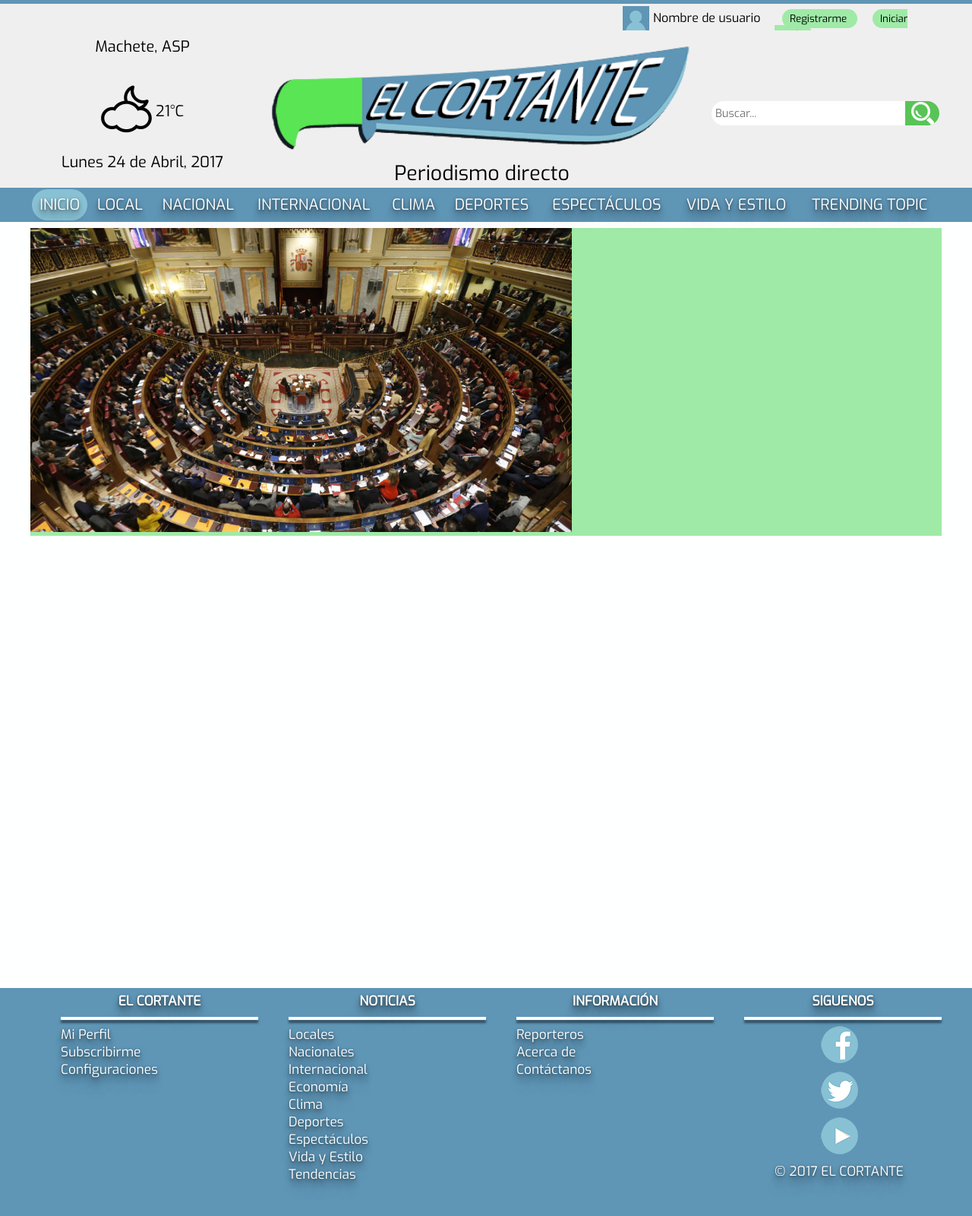
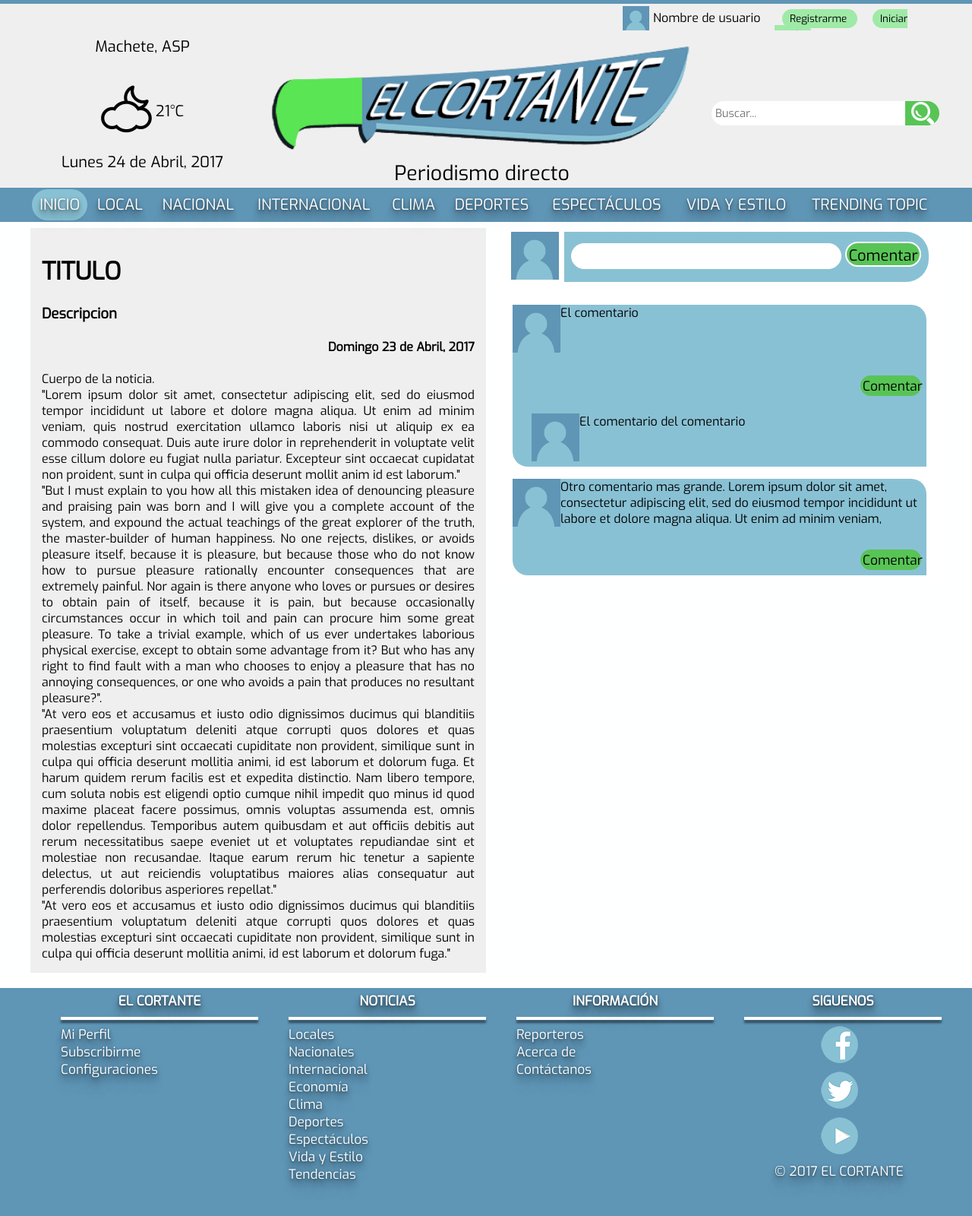
Before and after one commit to Bstaru/El-Cortante, a PHP site: page /unaNoti.html in a window 1280 px wide. Shown: the whole page at 76% size. Run offline with PHP 8.4, Linux system fonts and the light colour scheme.

Commit message:
pantalla de noticia individual con comentarios y JS para mostrar el comentatio

```diff
--- a/css/style.css
+++ b/css/style.css
@@ -511,6 +511,7 @@
 			padding: 3px;
 			margin-bottom: 17px;
 		}
+
 	.fotito{
 		position: absolute;
 	    top: 565px;
@@ -582,7 +583,7 @@
 
 	.btnAcept{
 		position: absolute;
-	    top: 777px;
+	    top: 620px;
 	    left: 47%;
 	    right: 0;
 	    bottom: 0;
@@ -649,6 +650,145 @@
 		 	height: 270px;
 		 }
 
+/*____________NOTICIA SOLA_____________________________________________________________*/
+
+	.lanoticia{
+	position: absolute;
+    top: 300px;
+    left: 0;
+    right: 0;
+    bottom: 0;
+    height: 985px;
+	}
+	.lanotiCont{
+		margin: 0px auto 0px auto;
+		display: block;
+		width: 1200px;
+	    max-height: 980px;
+	    overflow:scroll;
+	    overflow-x: hidden;
+	}
+	.Noticia{
+		float: left;
+		display: block;
+		width: 570px;
+	    background-color: #efefef;
+		text-align: center;
+		margin: 0 auto;
+		padding: 15px;
+		}
+		.textoNoti{text-align: justify;}
+		.textoNoti h4 {text-align: right;}
+		.Noticia img{width: 550px;}
+
+	.Commentar{
+		float: right;
+		display: block;
+		width: 585px;
+	    background-color: #fff;
+		margin: 0 auto;
+		}
+		.Comentt{
+			 width: 550px;
+			 height: 80px;
+			 margin: 5px auto;
+			 text-align: center;
+			}
+			.fotoComent{float: left;}
+				.fotoComent img {width: 63px; height: 63px;}
+			.coment{
+				width: 480px;
+				float: right;
+				padding-top: 13px;
+			 	border-radius: 0px 30px 30px 0px;
+			 	background-color: #89C1D4;
+				}
+				.coment input {
+					height: 30px;
+					width: 350px;
+					font-size: 15pt;
+					font-family: 'Exo', sans-serif;
+					border: 1px solid white;
+					border-radius: 20px;
+					color: black;
+					margin-bottom: 17px;
+				}
+				.coment button{
+					height: 33px;
+					width: 100px;
+					padding: 3px;
+					border: 2px solid white;
+					border-radius: 20px;
+					font-size: 15pt;
+					font-family: 'Exo', sans-serif;
+					background-color: #58C456;
+					cursor: pointer;
+				}
+
+	.Comentarios{
+		position: relative;
+		margin: 15px;
+		}
+		.Commentar ul{
+			text-decoration: none;
+			list-style:none;
+			padding: 0;
+			}
+		.unComent{
+			margin: 5px;
+			background-color: #89C1D4;
+			border-radius: 0px 20px;
+			}
+			.unComent p{height: 70px;}
+			.btnComent{text-align: right;}
+			.btnComent button{
+					height: 27px;
+					width: 80px;
+					margin: 7px;
+					padding: 3px;
+					border: none;
+					border-radius: 20px;
+					font-size: 13pt;
+					font-family: 'Exo', sans-serif;
+					background-color: #58C456;
+					cursor: pointer;
+			}
+		.unComentenComent{
+			margin: 5px 0 5px 25px;
+			background-color: #89C1D4;
+			}
+			.unComentenComent p{height: 70px;}
+
+	.Comentt2{
+			 width: 550px;
+			 height: 80px;
+			 margin: 0 auto;
+			 text-align: center;
+			}
+			.coment2{
+				padding-top: 13px;
+				}
+				.coment2 input {
+					height: 25px;
+					width: 300px;
+					font-size: 13pt;
+					font-family: 'Exo', sans-serif;
+					border: 1px solid white;
+					border-radius: 20px;
+					color: black;
+					margin-bottom: 17px;
+				}
+				.coment2 button{
+					height: 30px;
+					width: 80;
+					padding: 3px;
+					border: 1px solid white;
+					border-radius: 20px;
+					font-size: 13pt;
+					font-family: 'Exo', sans-serif;
+					background-color: #58C456;
+					cursor: pointer;
+				}
 /*____________PERFIL___________________________________________________________________*/
 	.datosCont{
 	position: absolute;
@@ -726,25 +866,3 @@
 				box-shadow: inset 0px 0px 37px 0px rgba(54,51,54,1);
 
 			}
-
-/*____________NOTICIA SOLA_____________________________________________________________*/
-
-.lanoticia{
-	position: absolute;
-    top: 300px;
-    left: 0;
-    right: 0;
-    bottom: 0;
-    height: 985px;
-	}
-	.lanotiCont{
-		margin: 0px auto 0px auto;
-		display: block;
-		width: 1200px;
-	    background-color: #9FEAA7;
-	}
-
-	.imgNoticia{
-		margin: 0px auto 0px auto;
-		}
-		.imgNoticia img{height: 400px;}
--- a/js/mostrar.js
+++ b/js/mostrar.js
@@ -52,3 +52,24 @@
 $(document).ready(function(){
     $(".oksesion").click(ValidarLogin);
 });
+
+
+$(document).ready(function(){
+
+    $('#btnCo').on('click',function() {
+
+        $('#comentario2').slideDown();
+    });
+
+});
+
+$(document).ready(function(){
+
+    $('#ComentarNo').on('click',function() {
+
+      $("#txtCo2").val('');
+
+        $('#comentario2').slideUp();
+    });
+
+});
--- a/new.html
+++ b/new.html
@@ -105,7 +105,6 @@
 				<h3>Correo</h3>
 				<h3>Género</h3>
 				<h3>Fecha de Nacimiento</h3>
-				<h3>Subir foto de perfil</h3>
 			</div>
 
 			<div class = "textos">
--- a/noticias.html
+++ b/noticias.html
@@ -97,7 +97,7 @@
 
 
 			<div class = "laNoti">
-				<a href="#" class = "miniNoti">
+				<a href="unaNoti.html" class = "miniNoti">
 					<h4>ENCABEZADO DE NOTICIA</h4>
 					<p>Alguna descripción corta de la notica</p>
 				</a>
@@ -141,7 +141,7 @@
 		</div>
 	</div>
 
-	<!--FOOTER INICIO-->
+<!--FOOTER INICIO-->
 	<div class = "piedepagCont">
 		<div class = "piedepag">
 			<section>
--- a/profile.html
+++ b/profile.html
@@ -111,7 +111,7 @@
 				</article>
 
 				<article class = "cuadro2">
-					<h3>Favoritos</h3>
+					<h3>Likes</h3>
 					<hr>
 					<section>
 						<article></article>
@@ -122,7 +122,7 @@
 				</article>
 
 				<article class = "cuadro3"> <!--este sólo para reporteros-->
-					<h3>Notas subidas</h3>
+					<h3>Notas subidas(solo reportero)</h3>
 					<hr>
 					<section>
 						<article></article>
--- a/unaNoti.html
+++ b/unaNoti.html
@@ -93,9 +93,95 @@
 <!--HEADER FIN-->
 
 <div class="lanoticia">
-	<div class="lanotiCont">
+	<div class="lanotiCont"  id = "scroll">
 
-		<div class="imgNoticia"><img src="img/noti2.jpg"></div>
+		<div class="Noticia">
+			<div class="textoNoti">
+				<h1>TITULO</h1>
+				<h3>Descripcion</h3> 	<h4>Domingo 23 de Abril, 2017</h4>
+				<p>
+				Cuerpo de la noticia.
+				<br>
+				"Lorem ipsum dolor sit amet, consectetur adipiscing elit, sed do eiusmod tempor incididunt ut labore et dolore magna aliqua. Ut enim ad minim veniam, quis nostrud exercitation ullamco laboris nisi ut aliquip ex ea commodo consequat. Duis aute irure dolor in reprehenderit in voluptate velit esse cillum dolore eu fugiat nulla pariatur. Excepteur sint occaecat cupidatat non proident, sunt in culpa qui officia deserunt mollit anim id est laborum."
+				<br>
+				"But I must explain to you how all this mistaken idea of denouncing pleasure and praising pain was born and I will give you a complete account of the system, and expound the actual teachings of the great explorer of the truth, the master-builder of human happiness. No one rejects, dislikes, or avoids pleasure itself, because it is pleasure, but because those who do not know how to pursue pleasure rationally encounter consequences that are extremely painful. Nor again is there anyone who loves or pursues or desires to obtain pain of itself, because it is pain, but because occasionally circumstances occur in which toil and pain can procure him some great pleasure. To take a trivial example, which of us ever undertakes laborious physical exercise, except to obtain some advantage from it? But who has any right to find fault with a man who chooses to enjoy a pleasure that has no annoying consequences, or one who avoids a pain that produces no resultant pleasure?".
+				<br>
+				"At vero eos et accusamus et iusto odio dignissimos ducimus qui blanditiis praesentium voluptatum deleniti atque corrupti quos dolores et quas molestias excepturi sint occaecati cupiditate non provident, similique sunt in culpa qui officia deserunt mollitia animi, id est laborum et dolorum fuga. Et harum quidem rerum facilis est et expedita distinctio. Nam libero tempore, cum soluta nobis est eligendi optio cumque nihil impedit quo minus id quod maxime placeat facere possimus, omnis voluptas assumenda est, omnis dolor repellendus. Temporibus autem quibusdam et aut officiis debitis aut rerum necessitatibus saepe eveniet ut et voluptates repudiandae sint et molestiae non recusandae. Itaque earum rerum hic tenetur a sapiente delectus, ut aut reiciendis voluptatibus maiores alias consequatur aut perferendis doloribus asperiores repellat."
+				<br>
+
+				"At vero eos et accusamus et iusto odio dignissimos ducimus qui blanditiis praesentium voluptatum deleniti atque corrupti quos dolores et quas molestias excepturi sint occaecati cupiditate non provident, similique sunt in culpa qui officia deserunt mollitia animi, id est laborum et dolorum fuga."
+				<br>
+				</p>
+			</div>
+			<img src="img/noti2.jpg" alt="imagen noticia">
+		</div>
+
+		<div class="Commentar">
+			<div class="Comentt">
+				<div class="fotoComent">
+					<img src="img/user.png">
+				</div>
+				<form class="coment">
+					<input type="text" name="comentar" id="txtCo">
+					<button id="Comentar">Comentar</button>
+				</form>
+			</div>
+
+			<div class="Comentarios">
+				<ul >
+
+					<li class="unComent">
+						<div class="fotoComent">
+							<img src="img/user.png">
+						</div>
+						<p>El comentario</p>
+
+						<div class="btnComent">
+							<button id="btnCo">Comentar</button>
+						</div>
+
+							<ul>
+								<li class="unComentenComent">
+									<div class="fotoComent">
+										<img src="img/user.png">
+									</div>
+									<p>El comentario del comentario</p>
+								</li>
+							</ul>
+
+						<div class="Comentt2" id = "comentario2" style = "display:none;">
+							<form class="coment2">
+								<input type="text" name="comentar" id="txtCo2">
+								<button id="Comentar">Comentar</button>
+								<button id="ComentarNo">Cancelar</button>
+							</form>
+						</div>
+					</li>
+
+					<li class="unComent">
+						<div class="fotoComent">
+							<img src="img/user.png">
+						</div>
+						<p>Otro comentario mas grande. Lorem ipsum dolor sit amet, consectetur adipiscing elit, sed do eiusmod tempor incididunt ut labore et dolore magna aliqua. Ut enim ad minim veniam, </p>
+
+						<div class="btnComent">
+							<button id="btnCo">Comentar</button>
+						</div>
+
+						<div class="Comentt2" id = "comentario2" style = "display:none;">
+							<form class="coment2">
+								<input type="text" name="comentar" id="txtCo2">
+								<button id="Comentar">Comentar</button>
+								<button id="ComentarNo">Cancelar</button>
+							</form>
+						</div>
+					</li>
+				</ul>
+			</div>
+
+		</div>
+
+
 
 	</div>
 </div>
```
Lines whose indentation alone changed are shown as unchanged.
